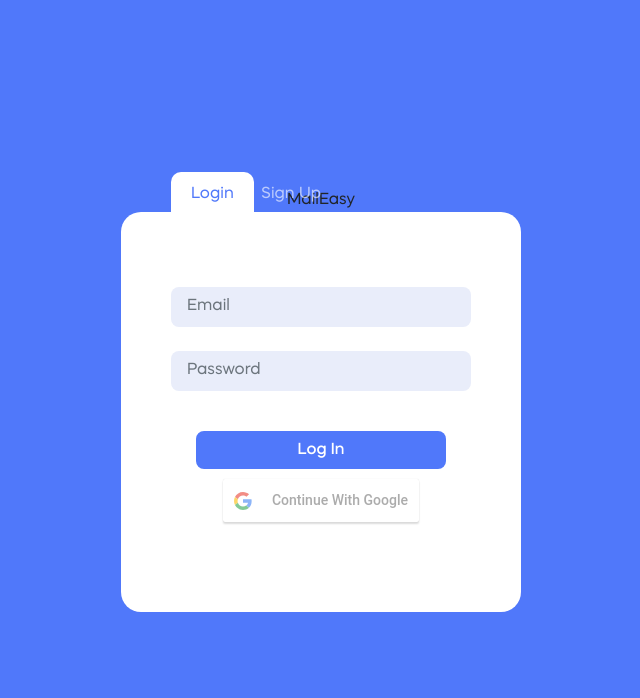
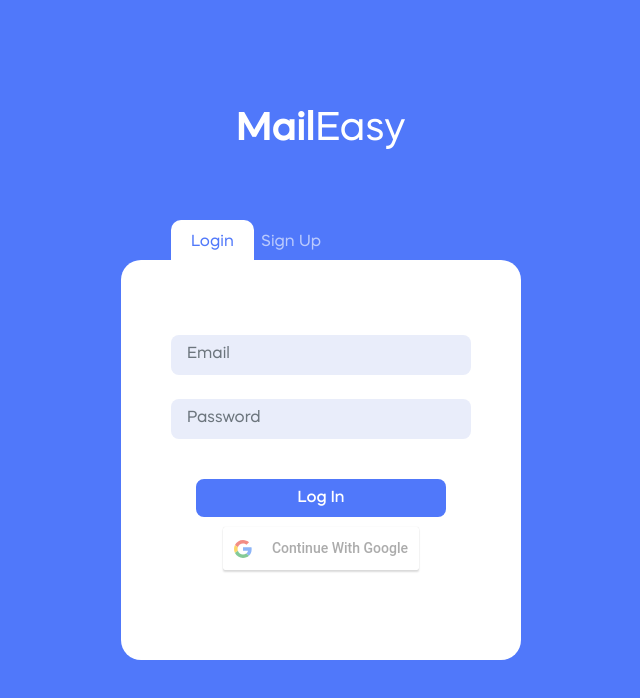
Before and after one commit to ameyalizbeth/mailScheduler, a React (Create React App) app in the folder frontEnd/: page / in a window 1280 px wide. Shown: the top 698 px of the page, without its empty margins (319-959 px from the left). Built offline with nearby package versions, Linux system fonts and the light colour scheme.

Commit message:
styling2

```diff
--- a/frontEnd/src/Components/auth-pages/Login.jsx
+++ b/frontEnd/src/Components/auth-pages/Login.jsx
@@ -51,7 +51,7 @@
     return(
         <div className="auth-bg">
 
-                        <div>MailEasy</div>
+                        <div className="title-main"><span>Mail</span>Easy</div>
                         <form
                             className='mx-auto form-group col-10 form-bg'
                             onSubmit={login}
--- a/frontEnd/src/Components/auth-pages/SignUp.jsx
+++ b/frontEnd/src/Components/auth-pages/SignUp.jsx
@@ -56,6 +56,7 @@
     return(
     <div className="auth-bg">
 
+                        <div className="title-main"><span>Mail</span>Easy</div>
 
                         <form
                             className='mx-auto form-group col-10 form-bg'
--- a/frontEnd/src/Components/auth-pages/login.css
+++ b/frontEnd/src/Components/auth-pages/login.css
@@ -52,6 +52,15 @@
   border-radius: 8px;
   margin-top: 10px;
   padding: 0;
+}
+.title-main{
+  font-size: 40px;
+  margin-bottom: 100px;
+  margin-top: -40px;
+  color: #fff;
+}
+.title-main span{
+  font-weight: 600;
 }
 
 
```
Also changed, not shown: 1 other file (tests, documents, lock files or other folders).
